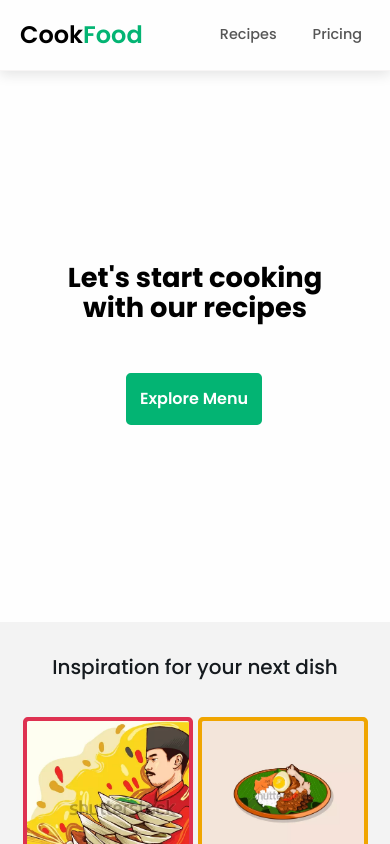
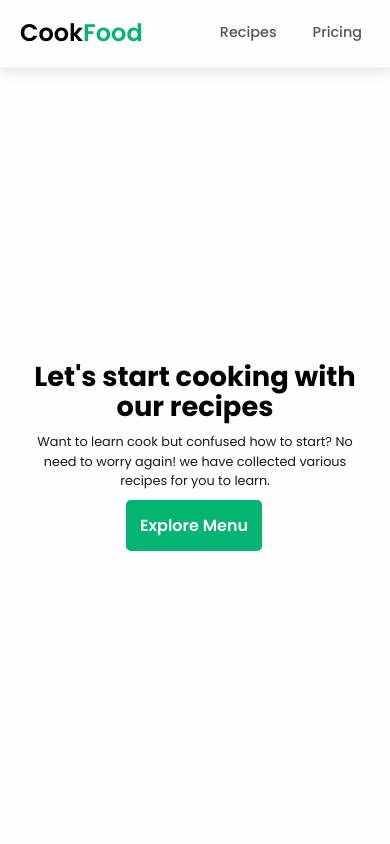
Before and after one commit to nubisub/recipeapp, a React (Vite) app: page /#/ in a window 390 px wide. Shown: the top 844 px of the page. Built offline with nearby package versions, Linux system fonts and the light colour scheme; a web font is replaced by a local one.

Commit message:
fix some ui

```diff
--- a/src/App.css
+++ b/src/App.css
@@ -1039,7 +1039,7 @@ button .apple {
 
 @media screen and (max-width: 500px) {
   .landing .content p {
-    display:none
+    /*display:none*/
   }
 
   .landing .content h1 {
@@ -1096,6 +1096,7 @@ button .apple {
   #navbar{
     padding-right: 10px;
     padding-left: 20px;
+    height: 8vh;
   }
   main .content{
     margin: 0;
@@ -1117,6 +1118,7 @@ button .apple {
   main{
     display: flex;
     align-content: center;
+    padding:20px;
   }
   .wilayah{
     padding: 1px;
@@ -1145,11 +1147,14 @@ button .apple {
   }
   .footer p {
     text-align:center ;
+    padding:0 20px;
   }
   .footer{
     justify-content: space-around;
     margin: 0;
     width: 100%;
+    margin-bottom: 20px;
+
   }
   .footer > div > ul {
     padding:0px;
@@ -1162,6 +1167,10 @@ button .apple {
     display: flex;
     justify-content: center;
     margin-bottom: 10px;
+  }
+  .landing .content h1 {
+    margin:0;
+    width:100%
   }
   .down{
     flex-wrap: wrap-reverse;
@@ -1196,6 +1205,11 @@ button .apple {
   .wilayah h1{
     margin-top: 30px;
     text-align: center;
+    width: 100%;
+    display: block;
+  }
+  .desc{
+    height: auto;
   }
 
 btn-main > a {
@@ -1220,6 +1234,21 @@ table *{
   thead th:first-child, tr td:first-child{
     font-size: .8em;
   }
+  main{
+    max-height: 100vh;
+    height: 92vh;
+  }
+  .desc p {
+    font-size: .8em;
+    text-align: center;
+    margin-top: 10px;
+  }
+  .desc br{
+    display: none;
+  }
+  .btn-main{
+    margin-top: 10px;
+  }
 }
 .wrapper{
   flex-wrap: wrap;
```
